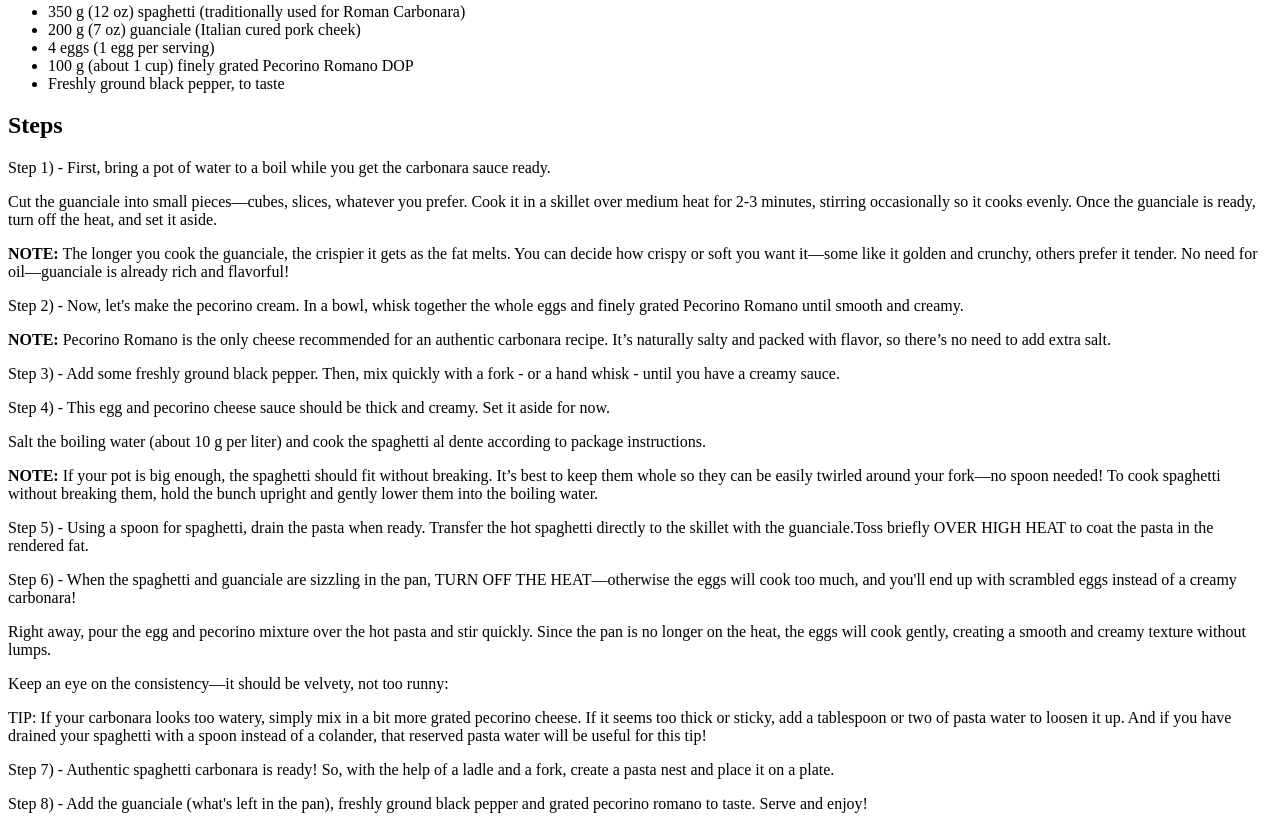
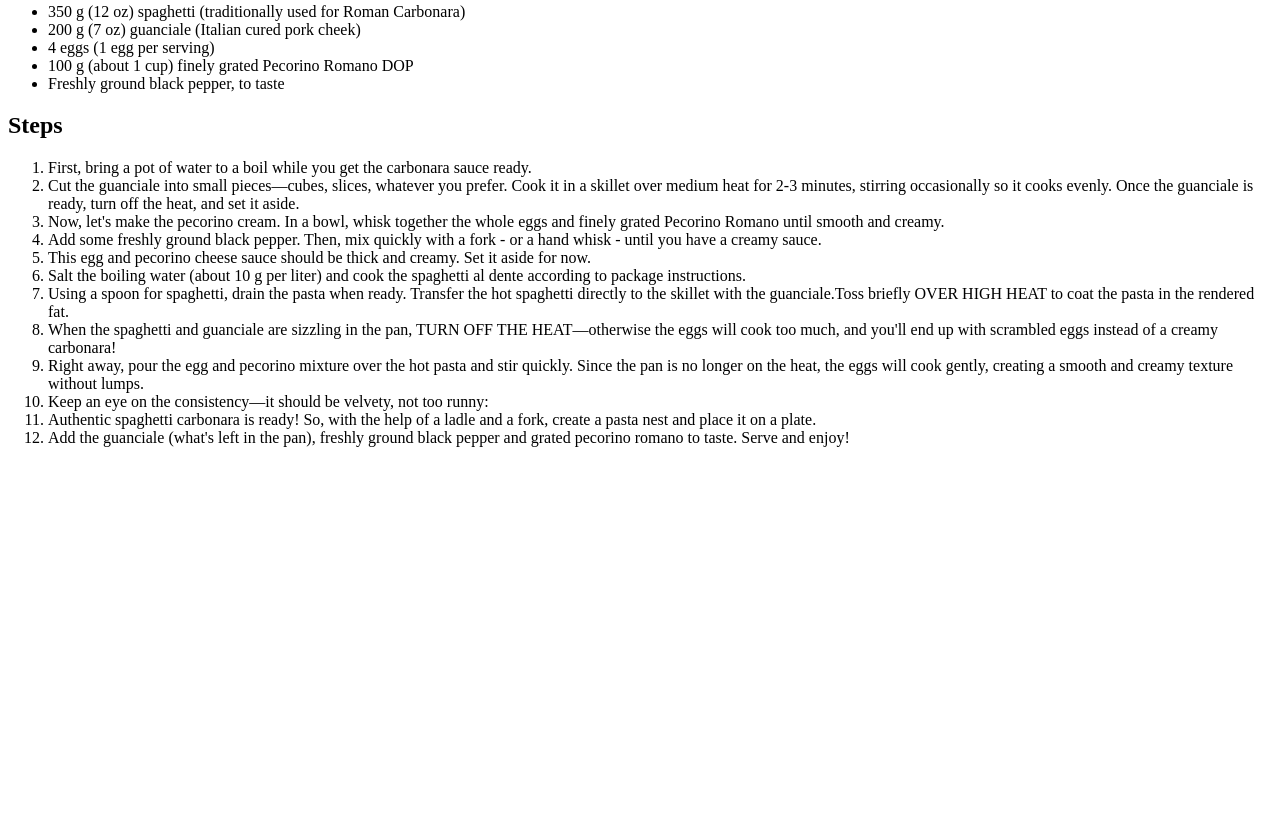
Before and after one commit to skyhouse11/odin-recipes, a plain HTML site: page recipes/carbonara.html in a window 1280 px wide. Shown: the part 637-1466 px from the top of the page. After the commit the page ends 1100 px from the top, so only its background shows below. Drawn offline with Linux system fonts and the light colour scheme.

Commit message:
feat: added third recipe, changed to ordered list

```diff
--- a/recipes/carbonara.html
+++ b/recipes/carbonara.html
@@ -40,88 +40,43 @@
 
   <h2>Steps</h2>
 
-  <p>
-    Step 1) - First, bring a pot of water to a boil while you get the carbonara sauce ready.
-  </p>
+  <ol>
+    <li>First, bring a pot of water to a boil while you get the carbonara sauce ready.</li>
 
-  <p>
-    Cut the guanciale into small pieces—cubes, slices, whatever you prefer. Cook it in a skillet over medium heat for
-    2-3 minutes, stirring occasionally so it cooks evenly. Once the guanciale is ready, turn off the heat, and set it
-    aside.
-  </p>
+    <li>Cut the guanciale into small pieces—cubes, slices, whatever you prefer. Cook it in a skillet over medium heat
+      for
+      2-3 minutes, stirring occasionally so it cooks evenly. Once the guanciale is ready, turn off the heat, and set it
+      aside.</li>
 
-  <p>
-    <b>NOTE:</b> The longer you cook the guanciale, the crispier it gets as the fat melts. You can decide how crispy or
-    soft
-    you want it—some like it golden and crunchy, others prefer it tender. No need for oil—guanciale is already rich and
-    flavorful!
-  </p>
+    <li>Now, let's make the pecorino cream. In a bowl, whisk together the whole eggs and finely grated Pecorino
+      Romano until smooth and creamy.</li>
 
-  <p>
-    Step 2) - Now, let's make the pecorino cream. In a bowl, whisk together the whole eggs and finely grated Pecorino
-    Romano until smooth and creamy.
-  </p>
+    <li>Add some freshly ground black pepper. Then, mix quickly with a fork - or a hand whisk - until you have a
+      creamy sauce.</li>
 
-  <p>
-    <b>NOTE:</b> Pecorino Romano is the only cheese recommended for an authentic carbonara recipe. It’s naturally salty
-    and
-    packed with flavor, so there’s no need to add extra salt.
-  </p>
+    <li>This egg and pecorino cheese sauce should be thick and creamy. Set it aside for now.</li>
 
-  <p>
-    Step 3) - Add some freshly ground black pepper. Then, mix quickly with a fork - or a hand whisk - until you have a
-    creamy sauce.
-  </p>
+    <li>Salt the boiling water (about 10 g per liter) and cook the spaghetti al dente according to package instructions.
+    </li>
 
-  <p>
-    Step 4) - This egg and pecorino cheese sauce should be thick and creamy. Set it aside for now.
-  </p>
+    <li>Using a spoon for spaghetti, drain the pasta when ready. Transfer the hot spaghetti directly to the
+      skillet with the guanciale.Toss briefly OVER HIGH HEAT to coat the pasta in the rendered fat.</li>
 
-  <p>
-    Salt the boiling water (about 10 g per liter) and cook the spaghetti al dente according to package instructions.
-  </p>
+    <li>When the spaghetti and guanciale are sizzling in the pan, TURN OFF THE HEAT—otherwise the eggs will cook
+      too much, and you'll end up with scrambled eggs instead of a creamy carbonara!</li>
 
-  <p>
-    <b>NOTE:</b> If your pot is big enough, the spaghetti should fit without breaking. It’s best to keep them whole so
-    they can
-    be easily twirled around your fork—no spoon needed! To cook spaghetti without breaking them, hold the bunch upright
-    and gently lower them into the boiling water.
-  </p>
+    <li>Right away, pour the egg and pecorino mixture over the hot pasta and stir quickly. Since the pan is no longer on
+      the
+      heat, the eggs will cook gently, creating a smooth and creamy texture without lumps.</li>
 
-  <p>
-    Step 5) - Using a spoon for spaghetti, drain the pasta when ready. Transfer the hot spaghetti directly to the
-    skillet with the guanciale.Toss briefly OVER HIGH HEAT to coat the pasta in the rendered fat.
-  </p>
+    <li>Keep an eye on the consistency—it should be velvety, not too runny:</li>
 
+    <li>Authentic spaghetti carbonara is ready! So, with the help of a ladle and a fork, create a pasta nest and
+      place it on a plate.</li>
 
-  <p>
-    Step 6) - When the spaghetti and guanciale are sizzling in the pan, TURN OFF THE HEAT—otherwise the eggs will cook
-    too much, and you'll end up with scrambled eggs instead of a creamy carbonara!
-  </p>
-
-  <p>
-    Right away, pour the egg and pecorino mixture over the hot pasta and stir quickly. Since the pan is no longer on
-    the
-    heat, the eggs will cook gently, creating a smooth and creamy texture without lumps.
-  </p>
-
-  <p> Keep an eye on the consistency—it should be velvety, not too runny:</p>
-
-  <p>
-    TIP: If your carbonara looks too watery, simply mix in a bit more grated pecorino cheese. If it seems too thick or
-    sticky, add a tablespoon or two of pasta water to loosen it up. And if you have drained your spaghetti with a spoon
-    instead of a colander, that reserved pasta water will be useful for this tip!
-  </p>
-
-  <p>
-    Step 7) - Authentic spaghetti carbonara is ready! So, with the help of a ladle and a fork, create a pasta nest and
-    place it on a plate.
-  </p>
-
-  <p>
-    Step 8) - Add the guanciale (what's left in the pan), freshly ground black pepper and grated pecorino romano to
-    taste. Serve and enjoy!
-  </p>
+    <li>Add the guanciale (what's left in the pan), freshly ground black pepper and grated pecorino romano to
+      taste. Serve and enjoy!</li>
+  </ol>
 </body>
 
 </html>
```
Also changed, not shown: index.html (+3 -0 lines), recipes/creamy_leek_and_potato_soup.html (+23 -36 lines), recipes/pan_darancio.html (added, +106 -0 lines), assets/sicilian-orange-cake-600x900-4.jpg (added).
